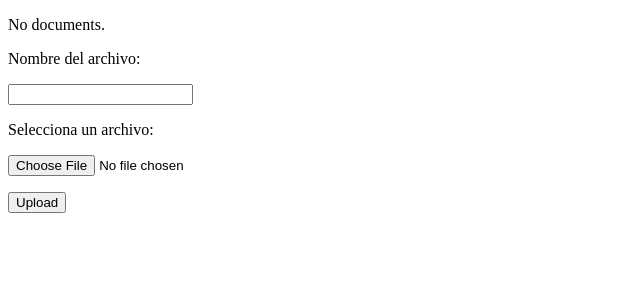
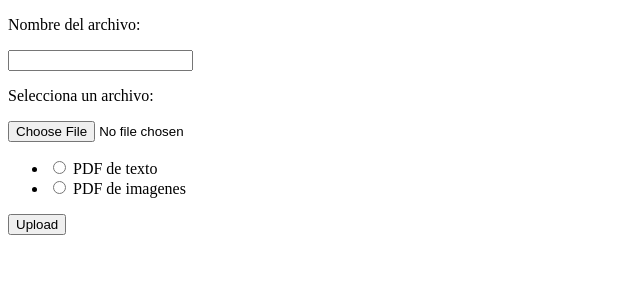
Before and after one commit to CookieMonstersUSB/SIGPIE-Historico, a Django app: page /upload/ in a window 1280 px wide. Shown: the top 300 px of the page, without its empty margins (0-640 px from the left). Run offline with Django 3.2, Linux system fonts and the light colour scheme; parts of the project's set-up code (start-up, migrations or seed data) failed here and were passed over.

Commit message:
une la lectura de pdfs con el frontend para demostar como se integrarian

```diff
--- a/SIGPAEHistorico/forms.py
+++ b/SIGPAEHistorico/forms.py
@@ -1,6 +1,9 @@
 from django import forms
 from .validators import validate_file_extension
+
+PDF_CHOICES = (('text' , 'PDF de texto'),('image' , 'PDF de imagenes'))
 
 class UploadFileForm(forms.Form):
     name = forms.CharField(max_length = 50 , label = "Nombre del archivo")
     docfile = forms.FileField(label="Selecciona un archivo" ,  validators=[validate_file_extension])
+    type = forms.ChoiceField(widget = forms.RadioSelect , choices=PDF_CHOICES)
--- a/SIGPAEHistorico/models.py
+++ b/SIGPAEHistorico/models.py
@@ -7,3 +7,4 @@ class ventana(models.Model):
 class Document(models.Model):
         name = models.CharField(max_length = 50)
         docfile = models.FileField(validators=[validate_file_extension] , upload_to='static/uploads/')
+        doctext = models.TextField(default="")
--- /dev/null
+++ b/SIGPAEHistorico/pdfReaders.py
@@ -0,0 +1,57 @@
+'''
+Created on Feb 16, 2017
+
+@author: Sergio
+'''
+from wand.image import Image
+from PIL import Image as PI
+from pyocr import tesseract as tool
+import pyocr.builders
+import io
+import PyPDF2
+
+PDF_LANG = 'eng'
+
+def LeerPDFimagenes(archivo) :
+
+    #lenguaje = tool.get_available_languages()[0]
+    print(tool.get_available_languages())
+
+    imagenes = []
+    texto_final = []
+
+    #pdf = Image(file=archivo, resolution=300)
+    #jpg = pdf.convert('jpeg')
+    #stream = archivo.open()
+    jpg = Image(file = archivo)
+
+
+    for i in jpg.sequence :
+        print("aca")
+        img_pag = Image(image=i)
+        imagenes.append(img_pag. make_blob('jpeg'))
+
+    for i in imagenes :
+        print("aqui")
+        txt = tool.image_to_string (
+            PI.open(io.BytesIO(i)),
+            lang= PDF_LANG,
+            builder = pyocr.builders.TextBuilder()
+            )
+
+
+        texto_final.append(txt)
+
+
+    return '\n'.join(texto_final)
+
+def leerPDFtexto(stream):
+    print(stream)
+    pdfReader = PyPDF2.PdfFileReader(stream= stream)
+    k = pdfReader.numPages
+    text = ''
+    for i in range (k):
+        pagina = pdfReader.getPage(i)
+        text += pagina.extractText()
+
+    return text
--- a/SIGPAEHistorico/templates/SIGPAEHistorico/hola.html
+++ b/SIGPAEHistorico/templates/SIGPAEHistorico/hola.html
@@ -29,7 +29,9 @@
 			<embed src="/{{document.docfile}}" width="100%" height="100%"></embed>
 		</div>
 		<div class="item">
-			<textarea name="listo" placeholder="listo" cols="68" rows="38"></textarea>
+			<textarea name="listo" placeholder="listo" cols="68" rows="38">
+				{{document.doctext}}
+			</textarea>
 		</div>
 		<div class="item">
 			<div class="cuadro_atributos">
--- a/SIGPAEHistorico/templates/SIGPAEHistorico/upload.html
+++ b/SIGPAEHistorico/templates/SIGPAEHistorico/upload.html
@@ -6,16 +6,6 @@
     </head>
 
     <body>
-        <!-- List of uploaded documents -->
-        {% if documents %}
-            <ul>
-                {% for document in documents %}
-                    <li><a href="{{ document.docfile.url }}">{{ document.docfile.name }}</a></li>
-                {% endfor %}
-            </ul>
-        {% else %}
-            <p>No documents.</p>
-        {% endif %}
 
         <!-- Upload form. Note enctype attribute! -->
         <form action="{% url "upload" %}" method="post" enctype="multipart/form-data">
@@ -35,6 +25,11 @@
                 {{ form.docfile }}
             </p>
 
+            <p>
+            	{{form.type.errors}}
+            	{{form.type}}
+            </p>
+
 
 
             <p><input type="submit" value="Upload"/></p>
--- a/SIGPAEHistorico/views.py
+++ b/SIGPAEHistorico/views.py
@@ -7,6 +7,8 @@ from .forms import UploadFileForm
 from .models import Document
 from ctypes.test.test_pickling import name
 from django.core.urlresolvers import reverse
+from .pdfReaders import leerPDFtexto
+from .pdfReaders import LeerPDFimagenes
 # Create your views here.
 
 class index(TemplateView):
@@ -22,8 +24,16 @@ class upload(TemplateView):
     def post(self, request):
         form = UploadFileForm(request.POST , request.FILES)
         if form.is_valid():
-            newDoc = Document(name = request.POST['name'] , docfile = request.FILES['docfile'])
-            newDoc.save()
+            text = ""
+            if(request.POST['type'] == 'text'):
+                text = leerPDFtexto(request.FILES['docfile'])
+                newDoc = Document(name = request.POST['name'] , docfile = request.FILES['docfile'] , doctext = text)
+                newDoc.save()
+            else:
+                text = LeerPDFimagenes(request.FILES['docfile'])
+                newDoc = Document(name = request.POST['name'] , docfile = request.FILES['docfile'] , doctext = text)
+                newDoc.save()
+
 
         return HttpResponseRedirect(reverse('Hola Mundo'))
 
```
Also changed, not shown: SIGPAEHistorico/migrations/0002_auto_20170216_1013.py (added), 1 other file.
